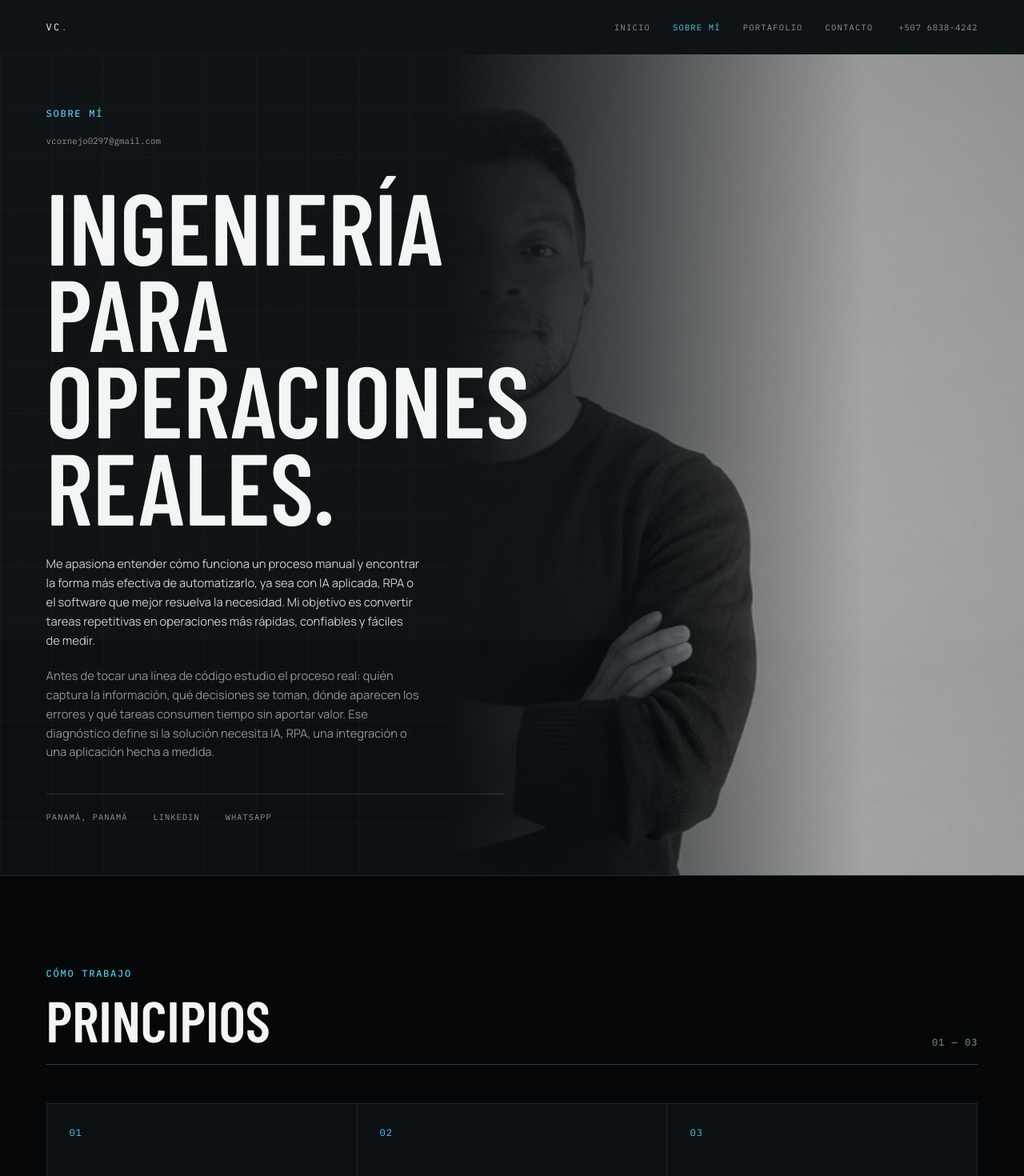
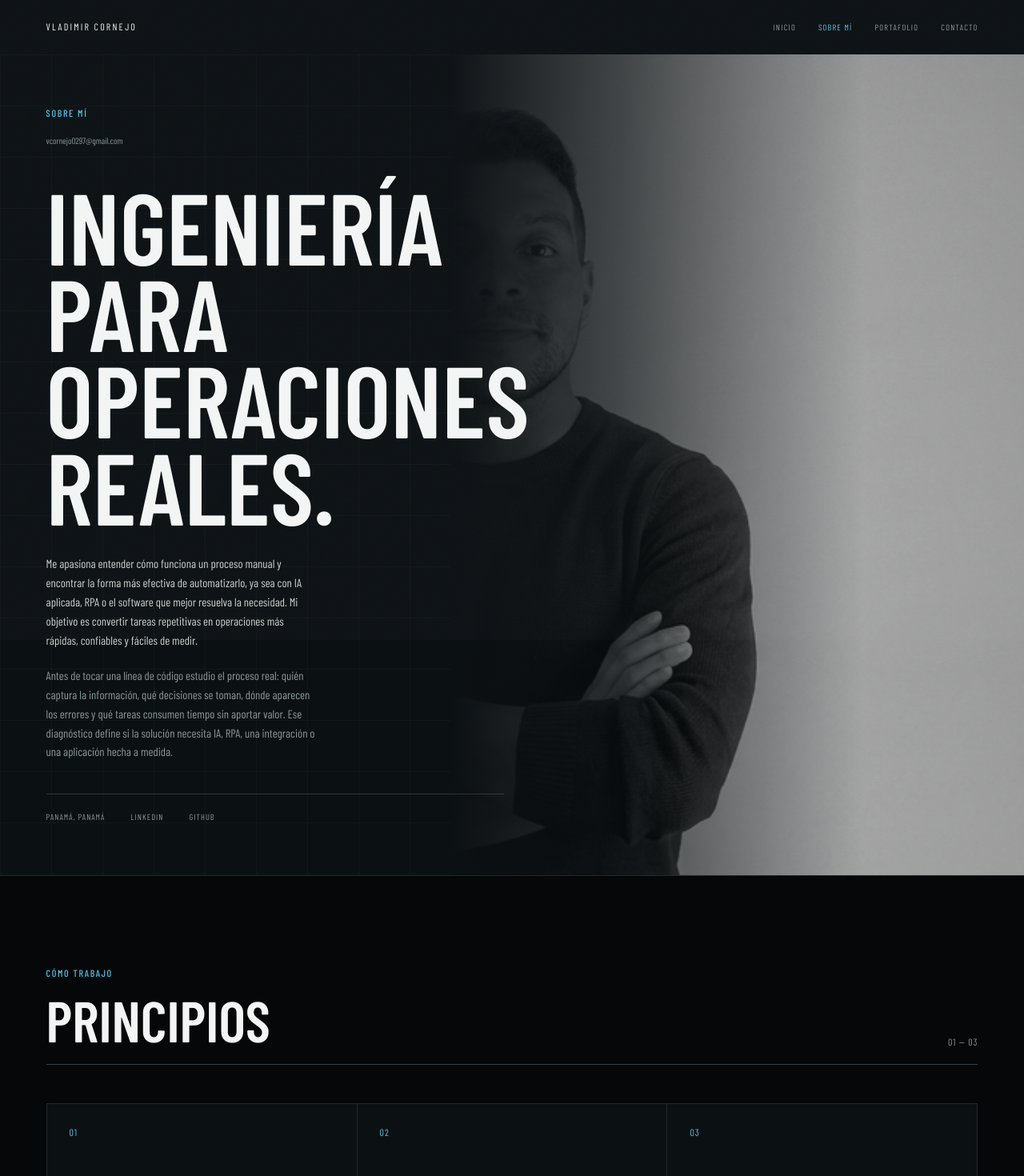
Before and after one commit to banshyapp-maker/Portafolio-Vladimir, a Next.js app: page /about in a window 1280 px wide. Shown: the top 1470 px of the page at 80% size. Built offline with nearby package versions, Linux system fonts and the light colour scheme.

Commit message:
Unify typography and move WhatsApp to contact

```diff
--- a/app/about/page.tsx
+++ b/app/about/page.tsx
@@ -52,11 +52,14 @@ export default function AboutPage() {
 
             <div className="flex flex-wrap gap-x-8 gap-y-3 border-t border-white/15 pt-5 font-mono text-[0.65rem] uppercase tracking-[0.1em] text-muted">
               <span>{site.location}</span>
-              {site.socials.slice(0, 2).map((social) => (
+              {site.socials
+                .filter((social) => social.label !== "WhatsApp")
+                .slice(0, 2)
+                .map((social) => (
                 <a key={social.label} href={social.href} className="transition-colors hover:text-accent-strong">
                   {social.label}
                 </a>
-              ))}
+                ))}
             </div>
           </div>
         </div>
--- a/app/globals.css
+++ b/app/globals.css
@@ -15,8 +15,8 @@
   --color-accent-strong: var(--accent-strong);
 
   --font-display: var(--font-barlow);
-  --font-text: var(--font-manrope);
-  --font-mono: var(--font-plex-mono);
+  --font-text: var(--font-barlow);
+  --font-mono: var(--font-barlow);
 
   --text-caption: var(--t-caption);
   --text-caption--line-height: 1.3;
@@ -82,11 +82,17 @@ body {
     radial-gradient(circle at 72% 4%, rgba(36, 168, 211, 0.1), transparent 26rem),
     var(--bg);
   color: var(--ink-soft);
-  font-family: var(--font-manrope), sans-serif;
+  font-family: var(--font-barlow), sans-serif;
   font-size: var(--t-body);
   line-height: 1.62;
   -webkit-font-smoothing: antialiased;
   text-rendering: optimizeLegibility;
+}
+
+/* ponytail: one enforced font stack is smaller than rewriting every component utility. */
+body,
+body * {
+  font-family: var(--font-barlow), sans-serif !important;
 }
 
 body::after {
@@ -144,7 +150,7 @@ html.lenis, html.lenis body { height: auto; }
   border-radius: 999px;
   padding-inline: 1.25rem;
   color: var(--ink);
-  font-family: var(--font-plex-mono), monospace;
+  font-family: var(--font-barlow), sans-serif;
   font-size: var(--t-caption);
   letter-spacing: 0.1em;
   text-transform: uppercase;
@@ -159,7 +165,7 @@ html.lenis, html.lenis body { height: auto; }
 
 .eyebrow {
   color: var(--accent-strong);
-  font-family: var(--font-plex-mono), monospace;
+  font-family: var(--font-barlow), sans-serif;
   font-size: var(--t-caption);
   font-weight: 500;
   letter-spacing: 0.14em;
--- a/app/layout.tsx
+++ b/app/layout.tsx
@@ -1,5 +1,5 @@
 import type { Metadata } from "next";
-import { Barlow_Condensed, Manrope, IBM_Plex_Mono } from "next/font/google";
+import { Barlow_Condensed } from "next/font/google";
 import "./globals.css";
 import { site } from "@/data/site";
 import { Providers } from "@/components/providers/Providers";
@@ -12,19 +12,6 @@ const barlow = Barlow_Condensed({
   subsets: ["latin"],
   weight: ["400", "500", "600", "700"],
   variable: "--font-barlow",
-  display: "swap",
-});
-
-const manrope = Manrope({
-  subsets: ["latin"],
-  variable: "--font-manrope",
-  display: "swap",
-});
-
-const plexMono = IBM_Plex_Mono({
-  subsets: ["latin"],
-  weight: ["400", "500"],
-  variable: "--font-plex-mono",
   display: "swap",
 });
 
@@ -48,7 +35,7 @@ export default function RootLayout({
   return (
     <html
       lang="es"
-      className={`${barlow.variable} ${manrope.variable} ${plexMono.variable}`}
+      className={barlow.variable}
     >
       <body className="flex min-h-dvh flex-col">
         <SkipLink />
--- a/components/home/Hero.tsx
+++ b/components/home/Hero.tsx
@@ -120,7 +120,9 @@ export function Hero() {
 
           <div className="flex flex-col gap-5 border-t border-white/15 pt-5 sm:flex-row sm:items-end sm:justify-between">
             <div className="flex flex-wrap gap-x-5 gap-y-2">
-              {site.socials.slice(0, 3).map((social) => (
+              {site.socials
+                .filter((social) => social.label !== "WhatsApp" && social.label !== "Email")
+                .map((social) => (
                 <a
                   key={social.label}
                   href={social.href}
@@ -128,7 +130,7 @@ export function Hero() {
                 >
                   {social.label}
                 </a>
-              ))}
+                ))}
             </div>
             <p className="font-mono text-[0.64rem] uppercase tracking-[0.1em] text-muted">
               {site.location}{time ? ` · ${time} GMT−5` : ""}
--- a/components/layout/Footer.tsx
+++ b/components/layout/Footer.tsx
@@ -32,7 +32,7 @@ export function Footer() {
               ))}
             </nav>
             <ul className="flex flex-wrap gap-6 md:justify-end">
-              {site.socials.map((s) => (
+              {site.socials.filter((s) => s.label !== "WhatsApp").map((s) => (
                 <li key={s.label}>
                   <MagneticLink
                     href={s.href}
--- a/components/layout/Header.tsx
+++ b/components/layout/Header.tsx
@@ -30,17 +30,9 @@ export function Header() {
           aria-label={`${site.name} — inicio`}
           className="font-mono text-caption uppercase tracking-[0.18em] text-ink"
         >
-          VC<span className="text-accent">.</span>
+          Vladimir Cornejo
         </Link>
-        <div className="flex items-center gap-8">
-          <Navigation />
-          <a
-            href="https://wa.me/50768384242"
-            className="hidden font-mono text-[0.65rem] tracking-[0.08em] text-muted transition-colors hover:text-accent-strong lg:block"
-          >
-            +507 6838-4242
-          </a>
-        </div>
+        <Navigation />
         <MobileMenu />
       </div>
     </header>
--- a/components/layout/MobileMenu.tsx
+++ b/components/layout/MobileMenu.tsx
@@ -118,7 +118,7 @@ export function MobileMenu() {
             transition={{ duration: reduced ? 0.2 : 0.6, ease: EASE_INOUT }}
           >
             <div className="edge flex h-[var(--header-h)] items-center">
-              <span className="font-mono text-caption uppercase tracking-[0.18em] text-ink">VC.</span>
+              <span className="font-mono text-caption uppercase tracking-[0.18em] text-ink">Vladimir Cornejo</span>
             </div>
 
             <motion.ul
@@ -147,7 +147,7 @@ export function MobileMenu() {
             </motion.ul>
 
             <div className="edge mb-[7vh] flex flex-wrap gap-x-6 gap-y-2">
-              {site.socials.map((s) => (
+              {site.socials.filter((s) => s.label !== "WhatsApp").map((s) => (
                 <a
                   key={s.label}
                   href={s.href}
```
